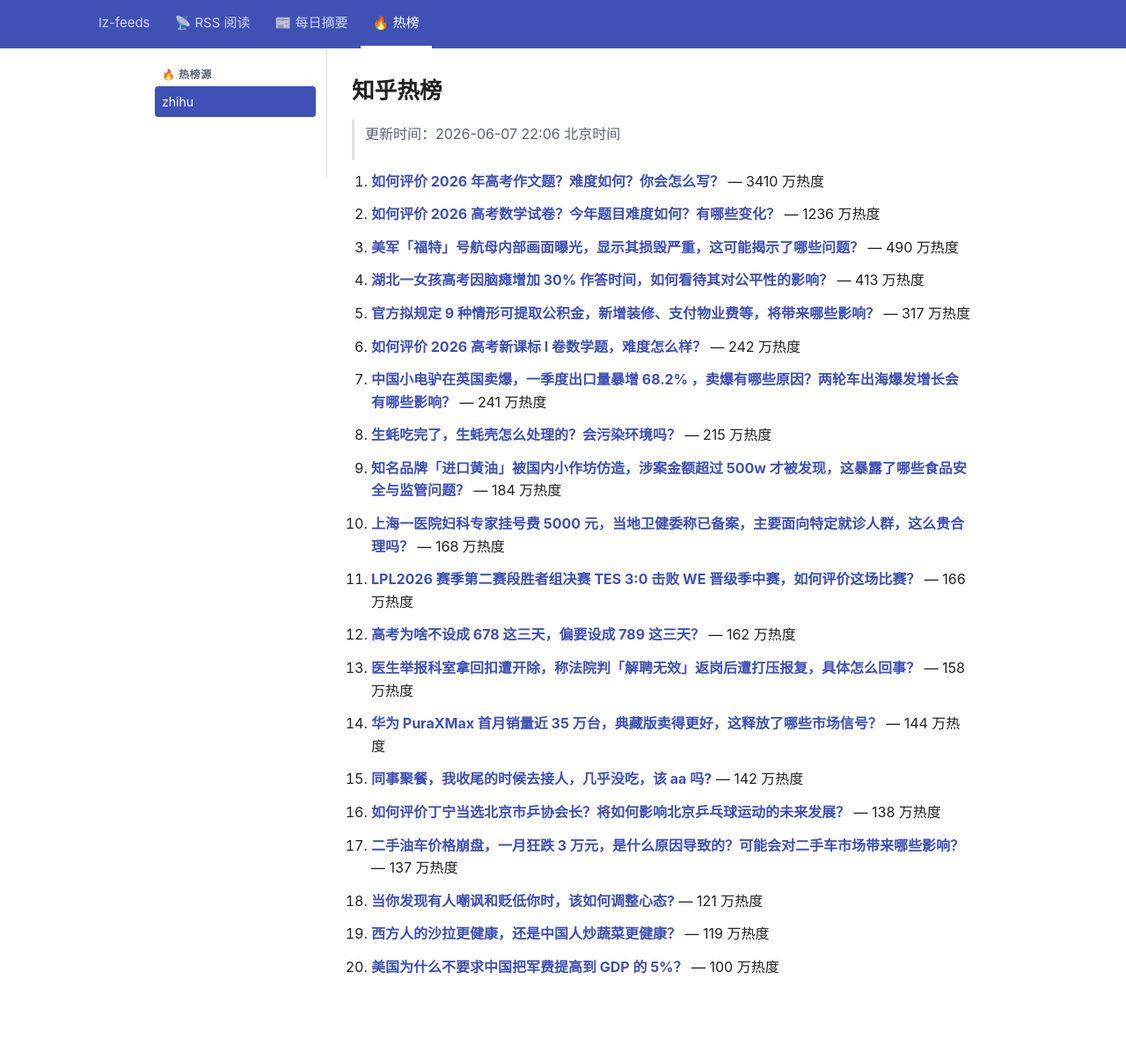
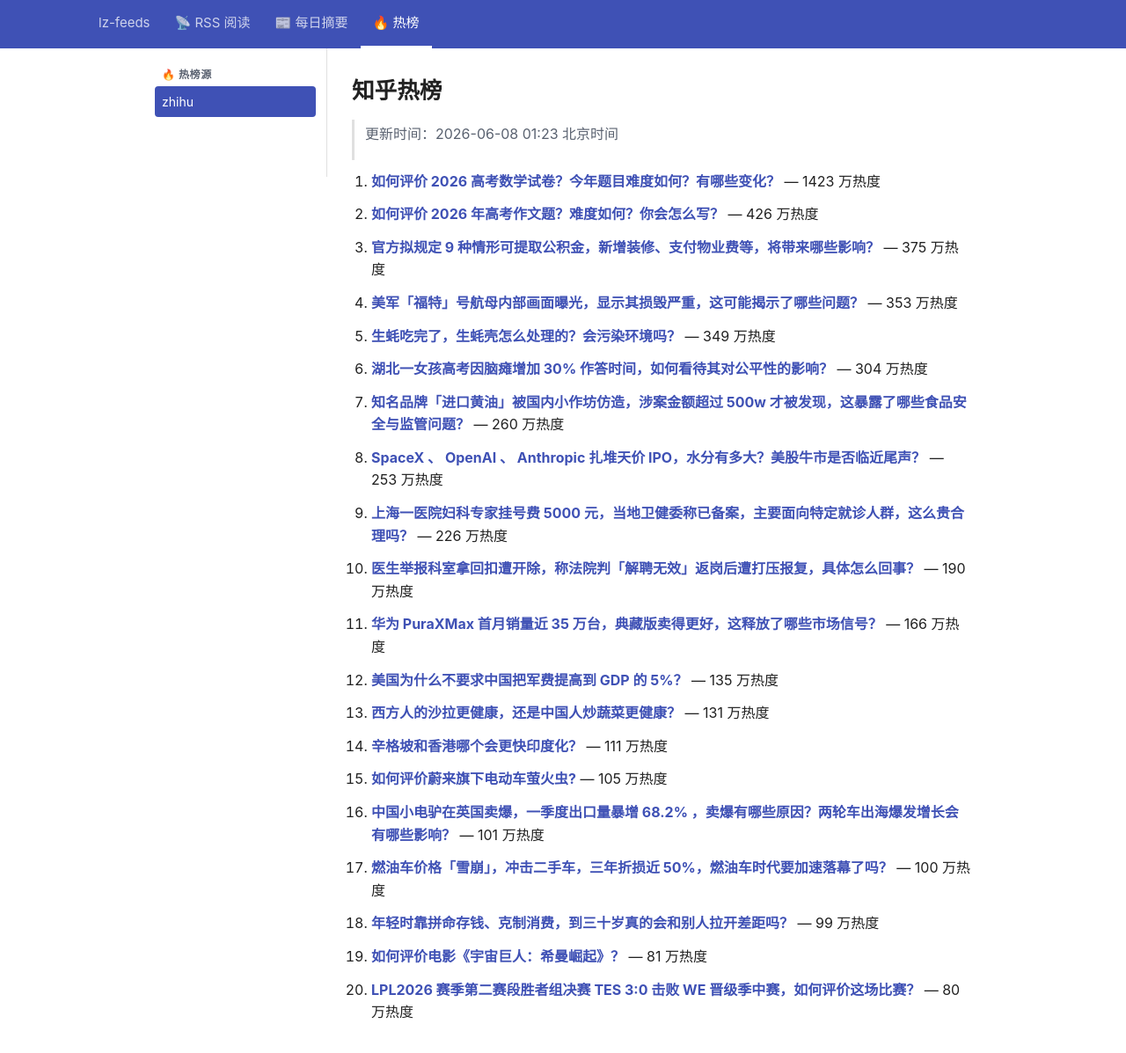
Before and after one commit to lizhang0101/lz-feeds, a Jekyll site: the page built from _hotlist/zhihu.md, in a window 1280 px wide and 1228 px high. Shown: the top 1197 px of the window at 88% size. Built offline with Jekyll 4.4.1, drawn with Linux system fonts in a browser that asks for light colours.

Commit message:
hotlist: 2026-06-07T17:23Z

```diff
--- a/_hotlist/zhihu.md
+++ b/_hotlist/zhihu.md
@@ -1,48 +1,48 @@
 ---
-updated: 2026-06-07 22:06 北京时间
+updated: 2026-06-08 01:23 北京时间
 count: 20
 ---
 
 # 知乎热榜
 
-> 更新时间：2026-06-07 22:06 北京时间
+> 更新时间：2026-06-08 01:23 北京时间
 
-1. **[如何评价 2026 年高考作文题？难度如何？你会怎么写？](https://www.zhihu.com/question/2046914203282306029)** — 3410 万热度
+1. **[如何评价 2026 高考数学试卷？今年题目难度如何？有哪些变化？](https://www.zhihu.com/question/2046992885703348796)** — 1423 万热度
 
-2. **[如何评价 2026 高考数学试卷？今年题目难度如何？有哪些变化？](https://www.zhihu.com/question/2046992885703348796)** — 1236 万热度
+2. **[如何评价 2026 年高考作文题？难度如何？你会怎么写？](https://www.zhihu.com/question/2046914203282306029)** — 426 万热度
 
-3. **[美军「福特」号航母内部画面曝光，显示其损毁严重，这可能揭示了哪些问题？](https://www.zhihu.com/question/2046198239527956480)** — 490 万热度
+3. **[官方拟规定 9 种情形可提取公积金，新增装修、支付物业费等，将带来哪些影响？](https://www.zhihu.com/question/2046366435539260174)** — 375 万热度
 
-4. **[湖北一女孩高考因脑瘫增加 30% 作答时间，如何看待其对公平性的影响？](https://www.zhihu.com/question/2046752018975417744)** — 413 万热度
+4. **[美军「福特」号航母内部画面曝光，显示其损毁严重，这可能揭示了哪些问题？](https://www.zhihu.com/question/2046198239527956480)** — 353 万热度
 
-5. **[官方拟规定 9 种情形可提取公积金，新增装修、支付物业费等，将带来哪些影响？](https://www.zhihu.com/question/2046366435539260174)** — 317 万热度
+5. **[生蚝吃完了，生蚝壳怎么处理的？会污染环境吗？](https://www.zhihu.com/question/2045799879088382045)** — 349 万热度
 
-6. **[如何评价 2026 高考新课标 I 卷数学题，难度怎么样？](https://www.zhihu.com/question/2046992885694869613)** — 242 万热度
+6. **[湖北一女孩高考因脑瘫增加 30% 作答时间，如何看待其对公平性的影响？](https://www.zhihu.com/question/2046752018975417744)** — 304 万热度
 
-7. **[中国小电驴在英国卖爆，一季度出口量暴增 68.2% ，卖爆有哪些原因？两轮车出海爆发增长会有哪些影响？](https://www.zhihu.com/question/2046194112051635817)** — 241 万热度
+7. **[知名品牌「进口黄油」被国内小作坊仿造，涉案金额超过 500w 才被发现，这暴露了哪些食品安全与监管问题？](https://www.zhihu.com/question/2046166409097621946)** — 260 万热度
 
-8. **[生蚝吃完了，生蚝壳怎么处理的？会污染环境吗？](https://www.zhihu.com/question/2045799879088382045)** — 215 万热度
+8. **[SpaceX 、 OpenAI 、 Anthropic 扎堆天价 IPO，水分有多大？美股牛市是否临近尾声？](https://www.zhihu.com/question/2046639064917586455)** — 253 万热度
 
-9. **[知名品牌「进口黄油」被国内小作坊仿造，涉案金额超过 500w 才被发现，这暴露了哪些食品安全与监管问题？](https://www.zhihu.com/question/2046166409097621946)** — 184 万热度
+9. **[上海一医院妇科专家挂号费 5000 元，当地卫健委称已备案，主要面向特定就诊人群，这么贵合理吗？](https://www.zhihu.com/question/2046659069063030584)** — 226 万热度
 
-10. **[上海一医院妇科专家挂号费 5000 元，当地卫健委称已备案，主要面向特定就诊人群，这么贵合理吗？](https://www.zhihu.com/question/2046659069063030584)** — 168 万热度
+10. **[医生举报科室拿回扣遭开除，称法院判「解聘无效」返岗后遭打压报复，具体怎么回事？](https://www.zhihu.com/question/2046003460785397931)** — 190 万热度
 
-11. **[LPL2026 赛季第二赛段胜者组决赛 TES 3:0 击败 WE 晋级季中赛，如何评价这场比赛？](https://www.zhihu.com/question/2046986851110729258)** — 166 万热度
+11. **[华为 PuraXMax 首月销量近 35 万台，典藏版卖得更好，这释放了哪些市场信号？](https://www.zhihu.com/question/2045967359232448046)** — 166 万热度
 
-12. **[高考为啥不设成 678 这三天，偏要设成 789 这三天？](https://www.zhihu.com/question/2044214326303642125)** — 162 万热度
+12. **[美国为什么不要求中国把军费提高到 GDP 的 5%？](https://www.zhihu.com/question/2045876305770685121)** — 135 万热度
 
-13. **[医生举报科室拿回扣遭开除，称法院判「解聘无效」返岗后遭打压报复，具体怎么回事？](https://www.zhihu.com/question/2046003460785397931)** — 158 万热度
+13. **[西方人的沙拉更健康，还是中国人炒蔬菜更健康？](https://www.zhihu.com/question/458600977)** — 131 万热度
 
-14. **[华为 PuraXMax 首月销量近 35 万台，典藏版卖得更好，这释放了哪些市场信号？](https://www.zhihu.com/question/2045967359232448046)** — 144 万热度
+14. **[辛格坡和香港哪个会更快印度化？](https://www.zhihu.com/question/2020799316319634660)** — 111 万热度
 
-15. **[同事聚餐，我收尾的时候去接人，几乎没吃，该 aa 吗?](https://www.zhihu.com/question/657764341)** — 142 万热度
+15. **[如何评价蔚来旗下电动车萤火虫?](https://www.zhihu.com/question/1897036483069712166)** — 105 万热度
 
-16. **[如何评价丁宁当选北京市乒协会长？将如何影响北京乒乓球运动的未来发展？](https://www.zhihu.com/question/2046966263080138288)** — 138 万热度
+16. **[中国小电驴在英国卖爆，一季度出口量暴增 68.2% ，卖爆有哪些原因？两轮车出海爆发增长会有哪些影响？](https://www.zhihu.com/question/2046194112051635817)** — 101 万热度
 
-17. **[二手油车价格崩盘，一月狂跌 3 万元，是什么原因导致的？可能会对二手车市场带来哪些影响？](https://www.zhihu.com/question/2046193114440623554)** — 137 万热度
+17. **[燃油车价格「雪崩」，冲击二手车，三年折损近 50%，燃油车时代要加速落幕了吗？](https://www.zhihu.com/question/2046346361906226344)** — 100 万热度
 
-18. **[当你发现有人嘲讽和贬低你时，该如何调整心态?](https://www.zhihu.com/question/2287512238)** — 121 万热度
+18. **[年轻时靠拼命存钱、克制消费，到三十岁真的会和别人拉开差距吗？](https://www.zhihu.com/question/2032606359812843308)** — 99 万热度
 
-19. **[西方人的沙拉更健康，还是中国人炒蔬菜更健康？](https://www.zhihu.com/question/458600977)** — 119 万热度
+19. **[如何评价电影《宇宙巨人：希曼崛起》？](https://www.zhihu.com/question/2046018725426597982)** — 81 万热度
 
-20. **[美国为什么不要求中国把军费提高到 GDP 的 5%？](https://www.zhihu.com/question/2045876305770685121)** — 100 万热度
+20. **[LPL2026 赛季第二赛段胜者组决赛 TES 3:0 击败 WE 晋级季中赛，如何评价这场比赛？](https://www.zhihu.com/question/2046986851110729258)** — 80 万热度
```
